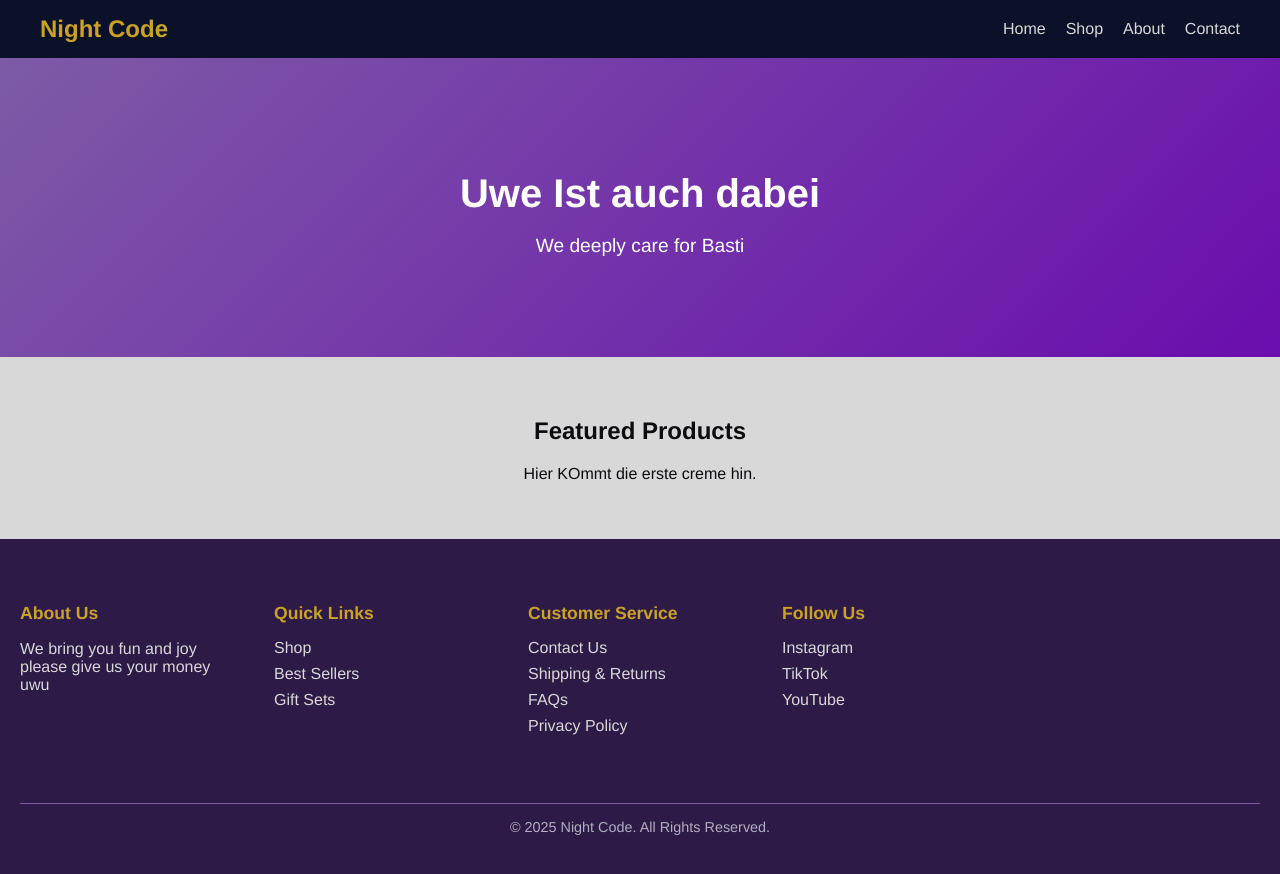
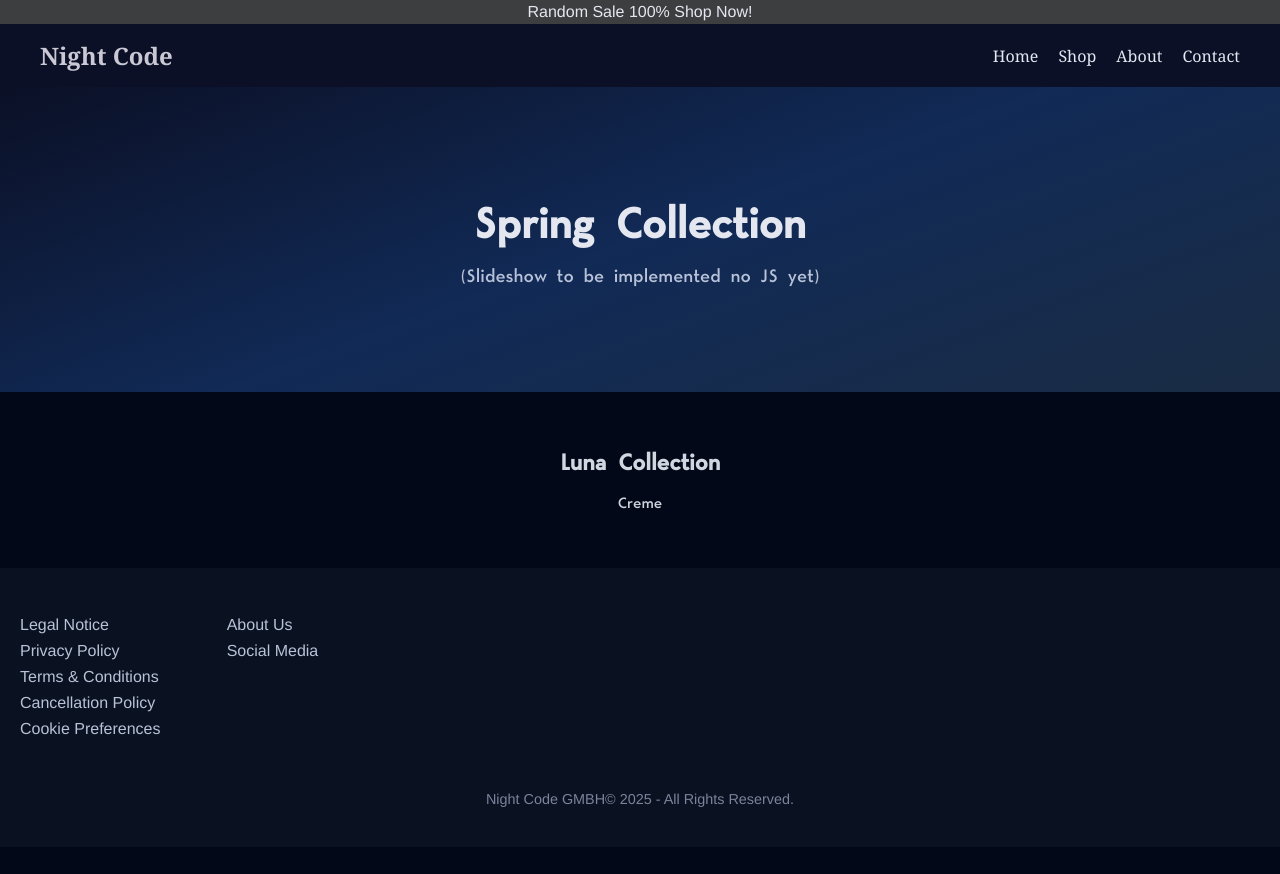
Before and after one commit to Plischta/nc, a plain HTML site: page index.html in a window 1280 px wide. After the commit the page ends 847 px from the top, so only its background shows below. Drawn offline with Linux system fonts and the light colour scheme.

Commit message:
- Colour Pallet Change - Modern M Font Implementation - Custom Fonts used: Modern M,  Elegant Serif

```diff
--- a/css/style.css
+++ b/css/style.css
@@ -1,34 +1,34 @@
 body {
   margin: 0;
   font-family: "Helvetica Neue", Arial, sans-serif;
-  background-color: #D8D8D8; /* Soft Platinum */
-  color: #0B0C10; /* Charcoal Black for text */
+  background-color: #020817; /* Cosmic Black */
+  color: #E4E7F0; /* Moonlight */
 }
 
 a {
   text-decoration: none;
-  color: #7D5BA6; /* Velvet Lavender */
+  color: #4A7DFF; /* Star Blue */
   transition: color 0.3s;
 }
 
 a:hover {
-  color: #C9A227; /* Luxury Gold */
+  color: #9CD8FF; /* Aurora Teal Glow */
 }
 
-/* Header */
 header {
-  background-color: #0A1128; /* Midnight Navy */
-  color: #D8D8D8; /* Soft Platinum */
+  background-color: #0B1026; /* Deep Night Navy */
+  color: #E4E7F0;
   display: flex;
   justify-content: space-between;
   align-items: center;
   padding: 15px 40px;
+  font-family: "Erode", "Georgia", serif; /* Elegant Serif */
 }
 
 header .logo {
   font-size: 1.5rem;
   font-weight: bold;
-  color: #C9A227; /* Luxury Gold accent */
+  color: #C9C8D4; /* Soft Lunar Silver accent */
 }
 
 header nav ul {
@@ -40,65 +40,88 @@ header nav ul {
 }
 
 header nav ul li a {
-  color: #D8D8D8;
-  font-weight: 500;
+  color: #E4E7F0;
 }
 
 header nav ul li a:hover {
-  color: #7D5BA6; /* Lavender hover */
+  color: #4A7DFF; /* Star Blue hover */
 }
 
-/* Hero Section */
+.header-top {
+  background: #3d3e40;
+  padding: 3px 0;
+  text-align: center;
+}
+
 .hero {
   text-align: center;
   padding: 80px 20px;
-  background: linear-gradient(135deg, #7D5BA6, #6A0DAD);
+  background: linear-gradient(160deg, #0B1026, #112A56, #1A2C44);
   color: #fff;
 }
 
 .hero h1 {
-  font-size: 2.5rem;
-  margin-bottom: 10px;
+  font-size: 2.8rem;
+  margin-bottom: 15px;
+  color: #E4E7F0; /* Moonlight */
 }
 
 .hero p {
   font-size: 1.2rem;
-  margin-bottom: 20px;
+  margin-bottom: 25px;
+  color: #B8C2D8; /* Dim Starlight */
 }
 
 .btn {
-  background-color: #C9A227; /* Luxury Gold */
-  color: #0A1128; /* Navy text */
+  background-color: #4A7DFF; /* Star Blue */
+  color: #020817; /* Cosmic Black text */
   padding: 12px 25px;
   border-radius: 25px;
   font-weight: bold;
+  box-shadow: 0 0 10px rgba(154, 216, 255, 0.6);
 }
 
 .btn:hover {
-  background-color: #206A5D; /* Emerald Deep */
-  color: #fff;
+  background-color: #9CD8FF; /* Aurora Glow */
+  color: #020817;
 }
 
-/* Content */
 main .content {
   padding: 40px 20px;
   text-align: center;
+  color: #D1D6E0;
 }
 
-/* Footer */
+@font-face {
+  font-family: "Modern M";
+  src: url("./fonts/modern\ M.ttf") format("woff2");
+  font-weight: normal;
+  font-style: normal;
+}
+
+main {
+    font-family: "Modern M", "Helvetica Neue", Arial, sans-serif;
+}
+
 footer {
-  background-color: #2E1A47; /* Deep Indigo */
-  color: #D8D8D8; /* Soft Platinum */
+  background-color: #0A1120; /* Midnight Navy */
+  color: #B8C2D8; /* Starlight */
   padding: 40px 20px;
   display: grid;
   grid-template-columns: repeat(auto-fit, minmax(200px, 1fr));
-  gap: 30px;
+
 }
 
 footer h4 {
   font-size: 1.1rem;
   margin-bottom: 15px;
-  color: #C9A227; /* Gold accent */
+  color: #9CD8FF; /* Aurora Accent */
+}
+
+footer h5 {
+  font-size: 1rem;
+  margin-bottom: 15px;
+  color: #B8C2D8; /* Starlight */
 }
 
 footer ul {
@@ -112,11 +135,11 @@ footer ul li {
 }
 
 footer ul li a {
-  color: #D8D8D8;
+  color: #B8C2D8; /* Starlight */
 }
 
 footer ul li a:hover {
-  color: #7D5BA6; /* Lavender hover */
+  color: #4A7DFF; /* Star Blue hover */
 }
 
 .footer-bottom {
@@ -124,7 +147,6 @@ footer ul li a:hover {
   text-align: center;
   margin-top: 30px;
   font-size: 0.9rem;
-  color: #B0AFC0;
-  border-top: 1px solid #7D5BA6;
+  color: #7C839C;
   padding-top: 15px;
 }
--- a/index.html
+++ b/index.html
@@ -4,6 +4,11 @@
   <meta charset="UTF-8">
   <title>Cosmetic Shop</title>
   <link rel="stylesheet" href="./css/style.css">
+
+  <div class="header-top">
+    Random Sale 100% Shop Now!
+  </div>
+
 </head>
 <body>
 
@@ -21,52 +26,37 @@
 
   <main>
     <section class="hero">
-      <h1>Uwe Ist auch dabei</h1>
-      <p>We deeply care for Basti</p>
+      <h1>Spring Collection</h1>
+      <p>(Slideshow to be implemented no JS yet)</p>
     </section>
 
     <section class="content">
-      <h2>Featured Products</h2>
-      <p>Hier KOmmt die erste creme hin.</p>
+      <h2>Luna Collection</h2>
+      <p>Creme</p>
     </section>
   </main>
 
   <footer>
     <div>
-      <h4>About Us</h4>
-      <p>We bring you fun and joy please give us your money uwu</p>
-    </div>
-
-    <div>
-      <h4>Quick Links</h4>
       <ul>
-        <li><a href="#">Shop</a></li>
-        <li><a href="#">Best Sellers</a></li>
-        <li><a href="#">Gift Sets</a></li>
+        <li><a href="#">Legal Notice</a></li>
+        <li><a href="#">Privacy Policy</a></li>
+        <li><a href="#">Terms & Conditions</a></li>
+        <li><a href="#">Cancellation Policy</a></li>
+        <li><a href="#">Cookie Preferences</a></li>
       </ul>
     </div>
 
     <div>
-      <h4>Customer Service</h4>
       <ul>
-        <li><a href="#">Contact Us</a></li>
-        <li><a href="#">Shipping & Returns</a></li>
-        <li><a href="#">FAQs</a></li>
-        <li><a href="#">Privacy Policy</a></li>
-      </ul>
-    </div>
+        <li><a href="#">About Us</a></li>
+        <li><a href="#">Social Media</a></li>
 
-    <div>
-      <h4>Follow Us</h4>
-      <ul>
-        <li><a href="#">Instagram</a></li>
-        <li><a href="#">TikTok</a></li>
-        <li><a href="#">YouTube</a></li>
       </ul>
     </div>
 
     <div class="footer-bottom">
-      &copy; 2025 Night Code. All Rights Reserved.
+      Night Code GMBH&copy; 2025 - All Rights Reserved.
     </div>
   </footer>
 
```
Also changed, not shown: css/fonts/modern M.ttf (added).
